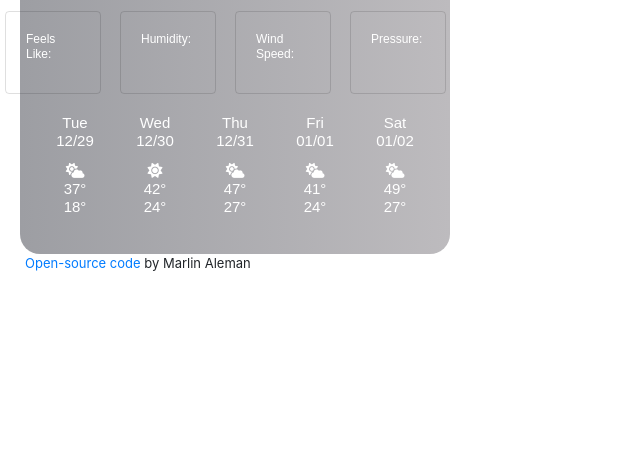
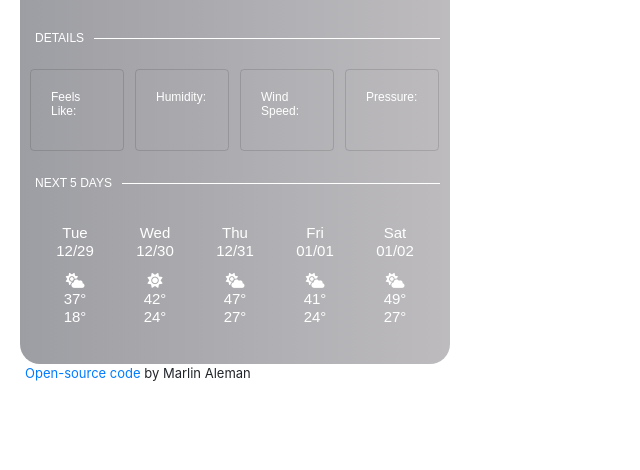
Before and after one commit to Marlieag/weather-app, a website built with Parcel: page index.html in a window 1280 px wide. Shown: the part 330-800 px from the top of the page, without its empty margins (0-640 px from the left). Built offline with nearby package versions, Linux system fonts and the light colour scheme; no server answers.

Commit message:
Second layout update

```diff
--- a/index.html
+++ b/index.html
@@ -96,12 +96,16 @@
       </div>
       </figure>
 
+<h4 class="text-uppercase">
+  <span class="label">
+    Details
+  </span>
+ </h4>
+
 <div class="details">
-
-  <div class="row g-1">
-    <div class="card-group">
-    <div class="col-3">
-        <div class="card h-100 text-white bg-transparent" style="width: 6rem;">
+  <div class="row justify-content-md-center ">
+    <div class="col-sm-3">
+        <div class="card h-100 text-start-white bg-transparent" style="width: 5.9rem;">
           <div class="card-body">
       <h6 class="card-title text-start" id="feels">
         Feels Like:
@@ -110,8 +114,8 @@
     </div>
     </div>
 
-    <div class="col-3">
-      <div class="card h-100 text-white bg-transparent" style="width: 6rem;">
+    <div class="col-sm-3">
+      <div class="card h-100 text-white bg-transparent" style="width: 5.9rem;">
         <div class="card-body">
        <h6 class="card-title" id="currentH">
           Humidity:
@@ -121,8 +125,8 @@
     </div>
 
 
-    <div class="col-3">
-      <div class="card h-100 text-white bg-transparent" style="width: 6rem;">
+    <div class="col-sm-3">
+      <div class="card h-100 text-white bg-transparent" style="width: 5.9rem;">
         <div class="card-body">
           <h6 class="card-title" id= "currentW">
             Wind Speed:
@@ -131,8 +135,8 @@
     </div>
     </div>
 
-    <div class="col-3">
-      <div class="card h-100 text-white bg-transparent" style="width: 6rem;">
+    <div class="col-sm-3">
+      <div class="card h-100 text-white bg-transparent" style="width: 5.9rem;">
         <div class="card-body">
           <h6 id="currentP">
               Pressure:
@@ -142,7 +146,12 @@
     </div>
   </div>
 </div>
-</div>
+
+<h4 class="text-uppercase">
+  <span class="label">
+   Next 5 days
+  </span>
+</h4>
 
 <div class="week">
     <h5>
--- a/src/styles.css
+++ b/src/styles.css
@@ -43,7 +43,7 @@ h6 {
 .search-bar {
   margin-top: 20px;
   margin-bottom: 0px;
-  padding: 10px 0px 10px 10px;
+  padding: 20px 0px 10px 10px;
 }
 .col-3 {
   position: relative;
@@ -73,10 +73,23 @@ h6 {
   top: -50px;
   left: -3px;
 }
+.label {
+  font-size: 12px;
+  padding: 10px 10px 5px 15px;
+  display: flex;
+  flex-direction: row;
+}
+.label:after {
+  content: "";
+  flex: 1 1;
+  border-bottom: 0.2px solid #fff;
+  margin: auto;
+  margin-left: 10px;
+}
 .details {
   position: relative;
   right: 0px;
-  padding: 0%;
+  padding: 10px 30px 15px 10px;
   display: block;
 }
 .currentH {
```
